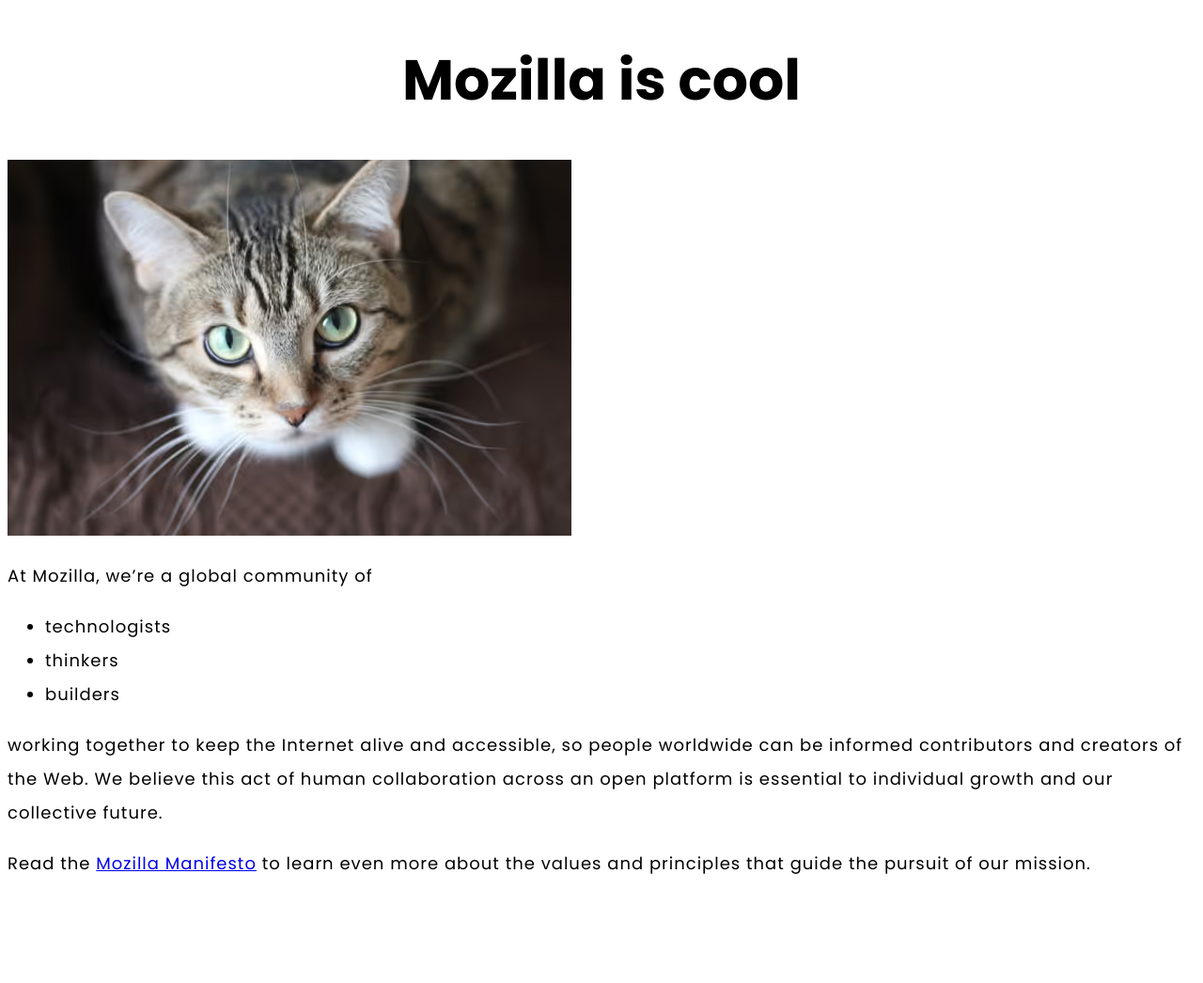
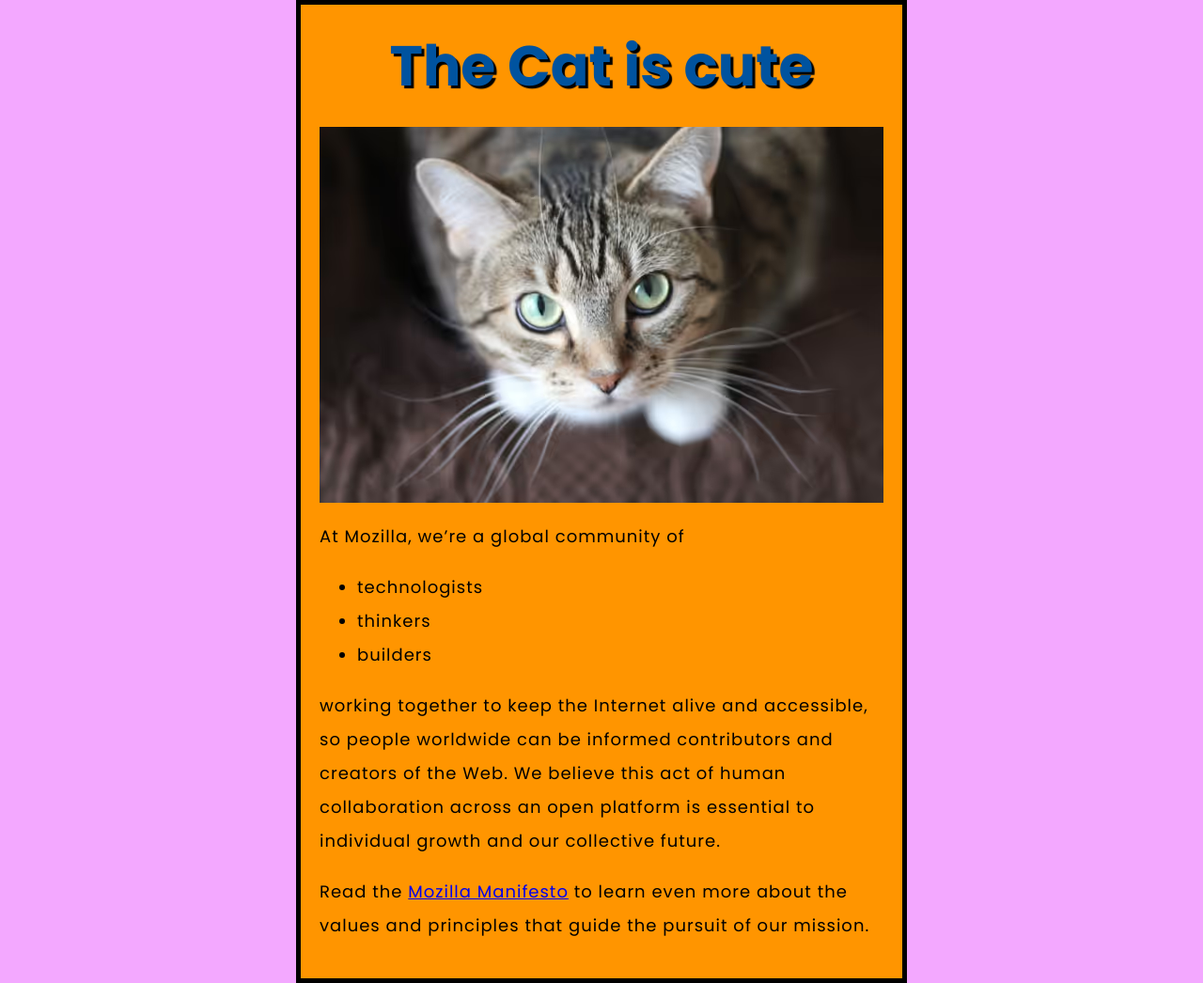
Before and after one commit to LeeYongBeen/test-site, a plain HTML site: page index.html in a window 1280 px wide. Shown: the whole page at 94% size. Before the commit the page ends 955 px from the top, so only its background shows below. Drawn offline with Linux system fonts and the light colour scheme.

Commit message:
Add CSS style

```diff
--- a/index.html
+++ b/index.html
@@ -13,7 +13,7 @@
 		<link href="styles/style.css" rel="stylesheet" />
 	</head>
 	<body>
-		<h1>Mozilla is cool</h1>
+		<h1>The Cat is cute</h1>
 		<img
 			src="images/cat.png"
 			alt="The Firefox logo: a flaming fox surrounding the Earth."
--- a/styles/style.css
+++ b/styles/style.css
@@ -108,14 +108,25 @@
 html {
 	font-size: 18px;
 	/* px 은 'pixels' 를 의미합니다: 기본 글자 크기는 현재 10 pixels 높이입니다. */
-    font-family:
-        "Poppins",
-            sans-serif;
+	font-family: "Poppins", sans-serif;
+	background-color: #f3a8ff;
+}
+
+body {
+	width: 600px;
+	margin: 0 auto;
+	background-color: #ff9500;
+	padding: 0 20px 20px 20px;
+	border: 5px solid black;
 }
 
 h1 {
 	font-size: 60px;
 	text-align: center;
+	margin: 0;
+	padding: 20px 0;
+	color: #00539f;
+	text-shadow: 3px 3px 1px black;
 }
 
 p,
@@ -124,3 +135,8 @@
 	line-height: 2;
 	letter-spacing: 1px;
 }
+
+img {
+	display: block;
+	margin: 20 auto;
+}
```
Lines whose indentation alone changed are shown as unchanged.
